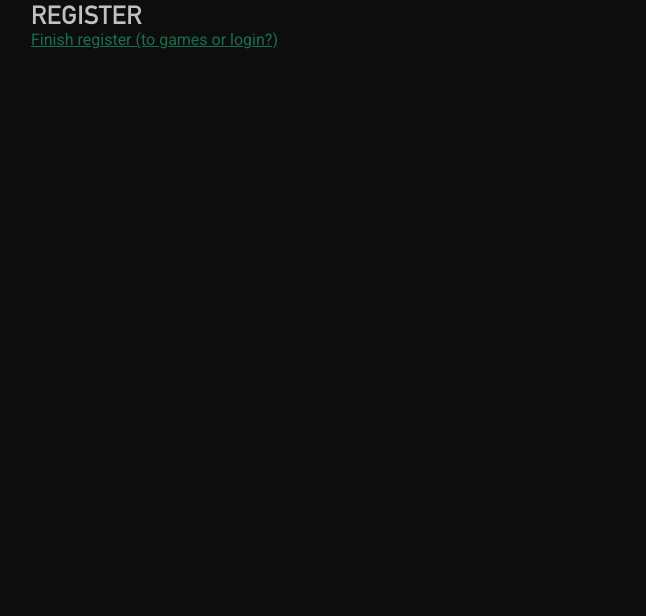
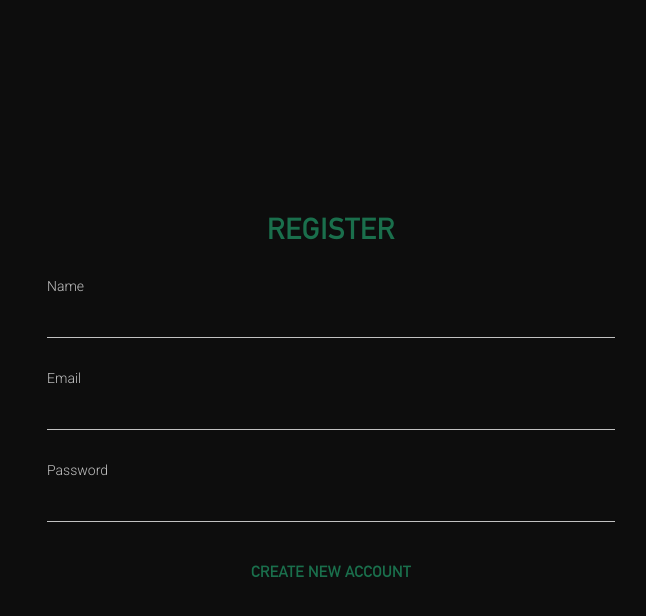
Before and after one commit to darrovi/gamedb, a Vue app: page /register in a window 1280 px wide. Shown: the top 616 px of the page, without its empty margins (309-955 px from the left). Built offline with nearby package versions, Linux system fonts and the light colour scheme; no server answers; the database is empty.

Commit message:
Register and login with firebase

```diff
--- a/src/locales/en.json
+++ b/src/locales/en.json
@@ -2,6 +2,18 @@
   "common": {
     "cancel": "Cancel",
     "accept": "Accept"
+  },
+  "login": {
+    "title": "LOGIN",
+    "email": "Email",
+    "password": "Password"
+  },
+  "register": {
+    "title": "REGISTER",
+    "name": "Name",
+    "email": "Email",
+    "password": "Password",
+    "new-account": "Create new account"
   },
   "game": {
     "playing": "Start playing",
--- a/src/router.js
+++ b/src/router.js
@@ -11,6 +11,7 @@ import User from './views/User.vue'
 import Consoles from './views/consoles/Consoles.vue'
 import Console from './views/consoles/Console.vue'
 import CreateConsole from './views/consoles/CreateConsole.vue'
+import firebase from 'firebase'
 
 Vue.use(Router);
 
@@ -23,54 +24,78 @@ const router = new Router({
             redirect: 'login'
         },
         {
-            path: '/games',
-            name: 'games',
-            component: Games
-        },
-        {
-            path: '/games/create',
-            name: 'create-game',
-            component: CreateGame
-        },
-        {
-            path: '/games/:id',
-            name: 'game',
-            component: Game
-        },
-        {
-            path: '/playing',
-            name: 'playing',
-            component: Playing
-        },
-        {
-            path: '/consoles',
-            name: 'consoles',
-            component: Consoles
-        },
-        {
-            path: '/consoles/create',
-            name: 'console',
-            component: CreateConsole
-        },
-        {
-            path: '/consoles/:id',
-            name: 'create-console',
-            component: Console
-        },
-        {
             path: '/login',
             name: 'login',
             component: Login
         },
         {
-            path: '/user',
-            name: 'user',
-            component: User
-        },
-        {
             path: '/register',
             name: 'register',
             component: Register
+        },
+        {
+            path: '/games',
+            name: 'games',
+            component: Games,
+            meta: {
+                requiresAuth: true
+            }
+        },
+        {
+            path: '/games/create',
+            name: 'create-game',
+            component: CreateGame,
+            meta: {
+                requiresAuth: true
+            }
+        },
+        {
+            path: '/games/:id',
+            name: 'game',
+            component: Game,
+            meta: {
+                requiresAuth: true
+            }
+        },
+        {
+            path: '/playing',
+            name: 'playing',
+            component: Playing,
+            meta: {
+                requiresAuth: true
+            }
+        },
+        {
+            path: '/consoles',
+            name: 'consoles',
+            component: Consoles,
+            meta: {
+                requiresAuth: true
+            }
+        },
+        {
+            path: '/consoles/create',
+            name: 'console',
+            component: CreateConsole,
+            meta: {
+                requiresAuth: true
+            }
+        },
+        {
+            path: '/consoles/:id',
+            name: 'create-console',
+            component: Console,
+            meta: {
+                requiresAuth: true
+            }
+        },
+        {
+            path: '/user',
+            name: 'user',
+            component: User,
+            meta: {
+                requiresAuth: true
+            }
         },
         {
             path: '*',
@@ -80,4 +105,19 @@ const router = new Router({
     ]
 });
 
+router.beforeEach((to, from, next) => {
+    const currentUser = firebase.auth().currentUser;
+    const requiresAuth = to.matched.some((record) => record.meta.requiresAuth);
+
+    console.log(currentUser);
+
+    if (requiresAuth && !currentUser) {
+        next('login')
+    } else if (!requiresAuth && currentUser) {
+        next('games')
+    } else {
+        next()
+    }
+});
+
 export default router;
--- a/src/views/auth/Login.vue
+++ b/src/views/auth/Login.vue
@@ -1,50 +1,16 @@
 <template>
-    <section>
-        <h1>Login</h1>
-        <h2>header 2</h2>
-        <h3>header 3</h3>
-        <h4>header 4</h4>
+    <section padding class="login">
+        <h1>{{$t('login.title')}}</h1>
 
-        <div>
-            <button> Botón normal</button>
-            <button disabled> Botón deshabilitado</button>
-            <button secondary> Botón secondary</button>
-        </div>
+        <fieldset>
+            <label for="email">{{$t('login.email')}}</label>
+            <input type="email" id="email" v-model="user.email"/>
+        </fieldset>
 
-        <form>
-            <fieldset>
-                <label for="input">Label</label>
-                <input id="input" type="text"/>
-            </fieldset>
-            <fieldset>
-                <label required for="required">Required</label>
-                <input id="required" type="text"/>
-            </fieldset>
-            <fieldset>
-                <label for="email">Email (valida el correo)</label>
-                <input id="email" type="email"/>
-            </fieldset>
-            <fieldset>
-                <label for="disabled">Label disabled</label>
-                <input id="disabled" type="text" disabled/>
-            </fieldset>
-        </form>
-
-        <div>
-            <h1>paragraph</h1>
-            <p>
-                Una <i>pseudoclase</i> CSS es <b>una</b> palabra clave que se añade a los selectores y que especifica un
-                estado
-                especial del elemento seleccionado. Por ejemplo, :hover aplicará un estilo cuando el usuario haga hover
-                sobre el elemento especificado por el selector.
-            </p>
-            <h1>span</h1>
-            <span>
-                Una pseudoclase CSS es una palabra clave que se añade a los selectores y que especifica un estado
-                especial del elemento seleccionado. Por ejemplo, :hover aplicará un estilo cuando el usuario haga hover
-                sobre el elemento especificado por el selector.
-            </span>
-        </div>
+        <fieldset>
+            <label for="password">{{$t('login.password')}}</label>
+            <input type="password" id="password" v-model="user.password"/>
+        </fieldset>
 
         <button>
             <router-link to="/games">Login (to games)</router-link>
@@ -57,10 +23,27 @@
 
 <script>
     export default {
-        name: "Login"
+        name: "Login",
+        data() {
+            return {
+                user: {}
+            }
+        }
     }
 </script>
 
-<style scoped>
+<style scoped lang="scss">
+    .login {
+        display: flex;
+        justify-content: center;
+        flex-direction: column;
+        height: 100vh;
 
+        h1 {
+            text-align: center;
+            font-size: 30px;
+            color: $primary-color;
+            margin-bottom: 32px;
+        }
+    }
 </style>
--- a/src/views/auth/Register.vue
+++ b/src/views/auth/Register.vue
@@ -1,17 +1,79 @@
 <template>
-    <section>
-        <h1>REGISTER</h1>
+    <section padding class="register">
+        <h1>{{$t('register.title')}}</h1>
 
-        <router-link to="/games">Finish register (to games or login?)</router-link>
+        <fieldset>
+            <label for="name">{{$t('register.name')}}</label>
+            <input type="text" id="name" v-model="user.name"/>
+        </fieldset>
+
+        <fieldset>
+            <label for="email">{{$t('register.email')}}</label>
+            <input type="email" id="email" v-model="user.email"/>
+        </fieldset>
+
+        <fieldset>
+            <label for="password">{{$t('register.password')}}</label>
+            <input type="password" id="password" v-model="user.password"/>
+        </fieldset>
+
+        <p>{{error}}</p>
+
+        <button @click="register">{{$t('register.new-account')}}</button>
     </section>
 </template>
 
 <script>
+    import firebase from 'firebase';
+    import {db} from '@/firebase/init';
+
     export default {
-        name: "Register"
+        name: "Register",
+        data() {
+            return {
+                user: {},
+                error: null
+            }
+        },
+        methods: {
+            register() {
+                this.error = null;
+
+                firebase.auth().createUserWithEmailAndPassword(this.user.email, this.user.password).then(
+                    (res) => {
+                        const user = {
+                            name: this.user.name,
+                            email: this.user.email,
+                            userId: res.user.uid
+                        };
+                        db.collection('users').add(user).then(
+                            () => {
+                                firebase.auth().signInWithEmailAndPassword(this.user.email, this.user.password).then(
+                                    () => {
+                                        this.$router.replace('games')
+                                    });
+                            })
+                    })
+                    .catch((err) => {
+                        this.error = err.message;
+                    })
+            }
+        }
     }
 </script>
 
-<style scoped>
+<style scoped lang="scss">
+    .register {
+        display: flex;
+        justify-content: center;
+        flex-direction: column;
+        height: 100vh;
 
+        h1 {
+            text-align: center;
+            font-size: 30px;
+            color: $primary-color;
+            margin-bottom: 32px;
+        }
+    }
 </style>
```
